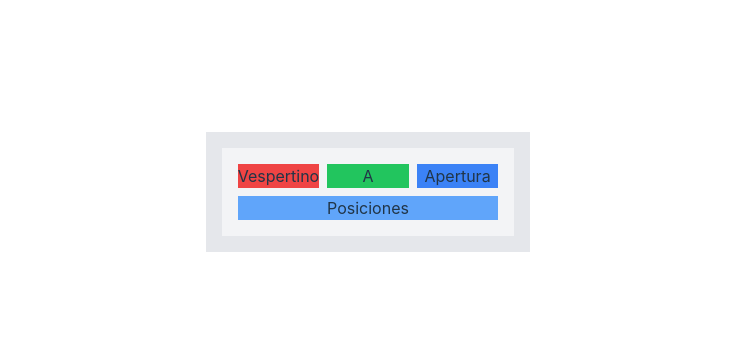
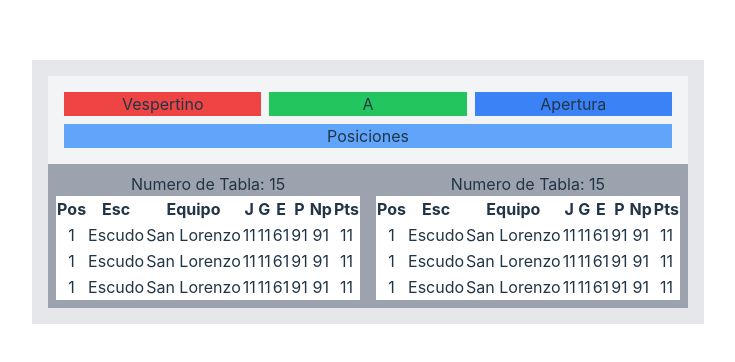
Before and after one commit to mmanna3/web-publica, a React (Vite) app: page /torneos in a window 1280 px wide. Shown: the part 208-570 px from the top of the page, without its empty margins (272-1007 px from the left). Built offline with nearby package versions, Linux system fonts and the light colour scheme; no server answers.

Commit message:
Le pasa a ListaDeTablasDePosiciones el array TablasPorCategoria por props, lo recorre con un forEach y renderiza un componente TablaDePosiciones por cada elemento del array

```diff
--- a/src/components/ListaDeTablasDePosiciones.tsx
+++ b/src/components/ListaDeTablasDePosiciones.tsx
@@ -1,12 +1,84 @@
+import { render } from 'react-dom';
 import { Renglon } from '../interfaces/Renglon';
 import { TablasPorCategoria } from '../interfaces/TablasPorCategoria';
 
 interface Props {
   tablasPorCategoria: TablasPorCategoria[];
-  categoria: TablasPorCategoria;
-  renglon: Renglon;
+  tabla: TablasPorCategoria;
+  // tabla: Renglon;
 }
+
+export default function ListaDeTablasDePosiciones({ tablasPorCategoria }: Props) {
+  {
+    tablasPorCategoria.forEach((tabla) => <TablaDePosiciones key={tabla.CategoriaId}  />);
+  }
+
+  return (
+    <div className='flex bg-gray-400'>
+      <TablaDePosiciones />
+      <TablaDePosiciones />
+    </div>
+  );
+}
+
+function TablaDePosiciones() {
 
 
 
-export default function ListaDeTablasDePosiciones(){}
+  return (
+    <div className='m-2'>
+      <h2>Numero de Tabla: 15</h2>
+
+      <table className='table-auto bg-white'>
+        <thead>
+          <tr>
+            <th>Pos</th>
+            <th>Esc</th>
+            <th>Equipo</th>
+            <th>J</th>
+            <th>G</th>
+            <th>E</th>
+            <th>P</th>
+            <th>Np</th>
+            <th>Pts</th>
+          </tr>
+        </thead>
+        <tbody>
+          <tr>
+            <td>1</td>
+            <td>Escudo</td>
+            <td>San Lorenzo</td>
+            <td>11</td>
+            <td>11</td>
+            <td>61</td>
+            <td>91</td>
+            <td>91</td>
+            <td>11</td>
+          </tr>
+          <tr>
+            <td>1</td>
+            <td>Escudo</td>
+            <td>San Lorenzo</td>
+            <td>11</td>
+            <td>11</td>
+            <td>61</td>
+            <td>91</td>
+            <td>91</td>
+            <td>11</td>
+          </tr>
+          <tr>
+            <td>1</td>
+            <td>Escudo</td>
+            <td>San Lorenzo</td>
+            <td>11</td>
+            <td>11</td>
+            <td>61</td>
+            <td>91</td>
+            <td>91</td>
+            <td>11</td>
+          </tr>
+        </tbody>
+      </table>
+    </div>
+  );
+}
--- a/src/components/TorneoPage.tsx
+++ b/src/components/TorneoPage.tsx
@@ -1,5 +1,5 @@
 import { useEffect, useState } from 'react';
-// import ListaDeTablasDePosiciones from './ListaDeTablasDePosiciones';
+import ListaDeTablasDePosiciones from './ListaDeTablasDePosiciones';
 /* Interfaces */
 import { TablasPorCategoria } from '../interfaces/TablasPorCategoria';
 import { Torneos } from '../interfaces/Torneos';
@@ -17,7 +17,6 @@ function TorneoPage() {
     const torneos: Torneos = await response.json();
 
     setTablasPorCategoria(torneos.TablasPorCategoria);
-    console.log(tablasPorCategoria);
 
   }
 
@@ -34,7 +33,7 @@ function TorneoPage() {
         <p className='col-span-3 bg-blue-400'>Posiciones</p>
       </nav>
 
-      {/* <ListaDeTablasDePosiciones tablasPorCategoria={tablasPorCategoria} /> */}
+      <ListaDeTablasDePosiciones tablasPorCategoria={tablasPorCategoria} />
     </div>
   );
 }
```
